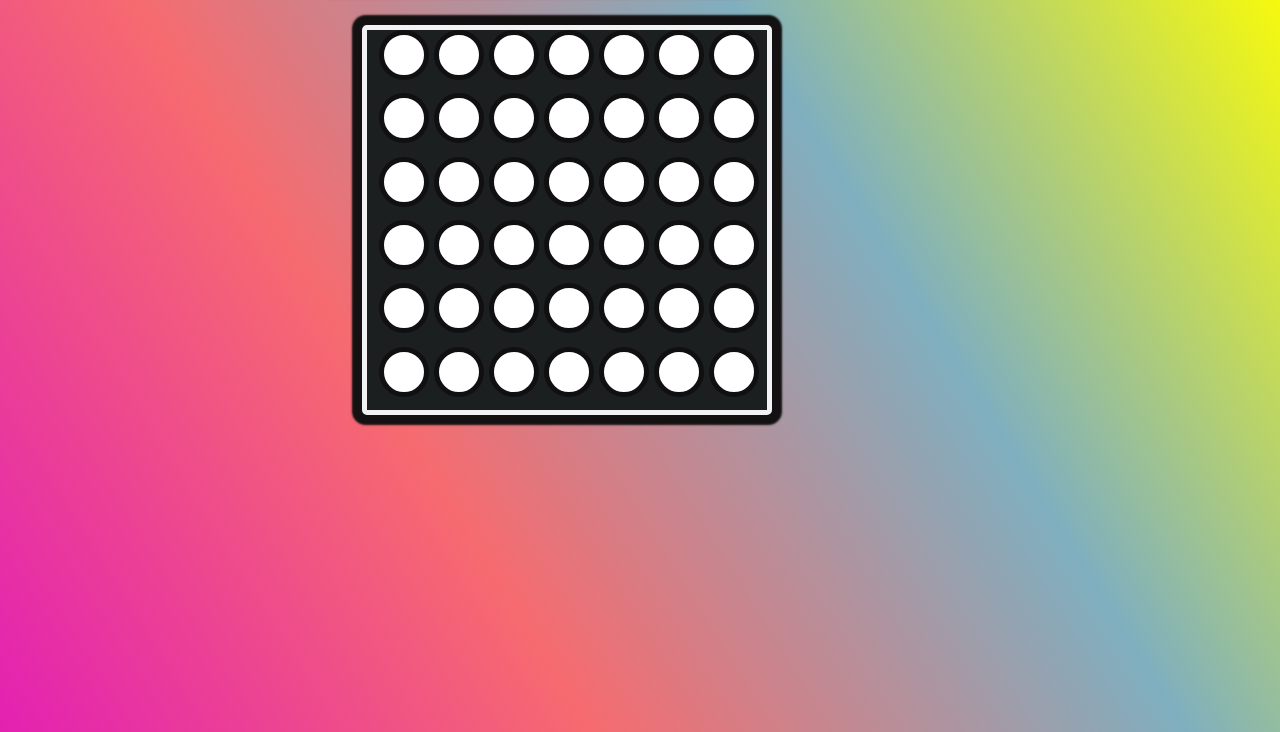
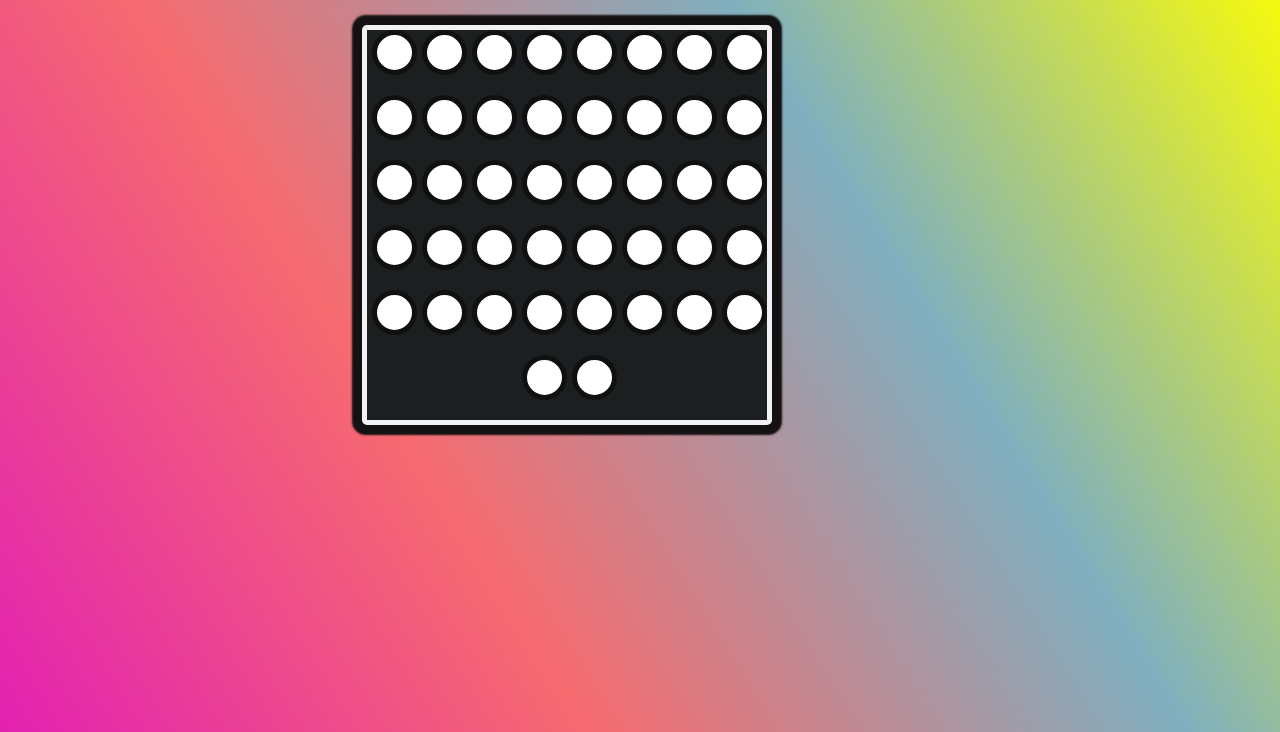
Before and after one commit to MantuRana/connect_4_game, a plain HTML site: page index.html in a window 1280 px wide. Shown: the part 68-800 px from the top of the page. Drawn offline with Linux system fonts and the light colour scheme.

Commit message:
Update connect4.css

```diff
--- a/connect4.css
+++ b/connect4.css
@@ -36,7 +36,7 @@ h1{
 
 #board {
     height: 380px;
-    width: 400px;
+    width: 360px;
     background-color: rgb(28, 31, 31);
     border: 5px solid rgb(242, 242, 245);
     box-shadow: 0px 0px 2px 10px rgb(19, 17, 17);
@@ -47,8 +47,8 @@ h1{
 }
 
 .tile {
-    height:40px;
-    width: 40px;
+    height:35px;
+    width: 35px;
     margin-left:5px;
     background-color: white;
     border-radius: 50%;
@@ -70,9 +70,25 @@ h1{
     #board{
 
         margin-left: 35%;
+         height: 390px;
+    width: 400px;
+          background-color: rgb(28, 31, 31);
+    border: 5px solid rgb(242, 242, 245);
+    box-shadow: 0px 0px 2px 10px rgb(19, 17, 17);
+    border-radius: 5px;
+    display: flex;
+    flex-wrap: wrap;
+    justify-content: center;
     }
 .title{
     margin-left:2px;
+       height:45px;
+    width: 45px;
+     background-color: white;
+    border-radius: 50%;
+    border: 5px solid rgb(16, 16, 18);
+    padding: 0px;
+}
 
 }
 
```
